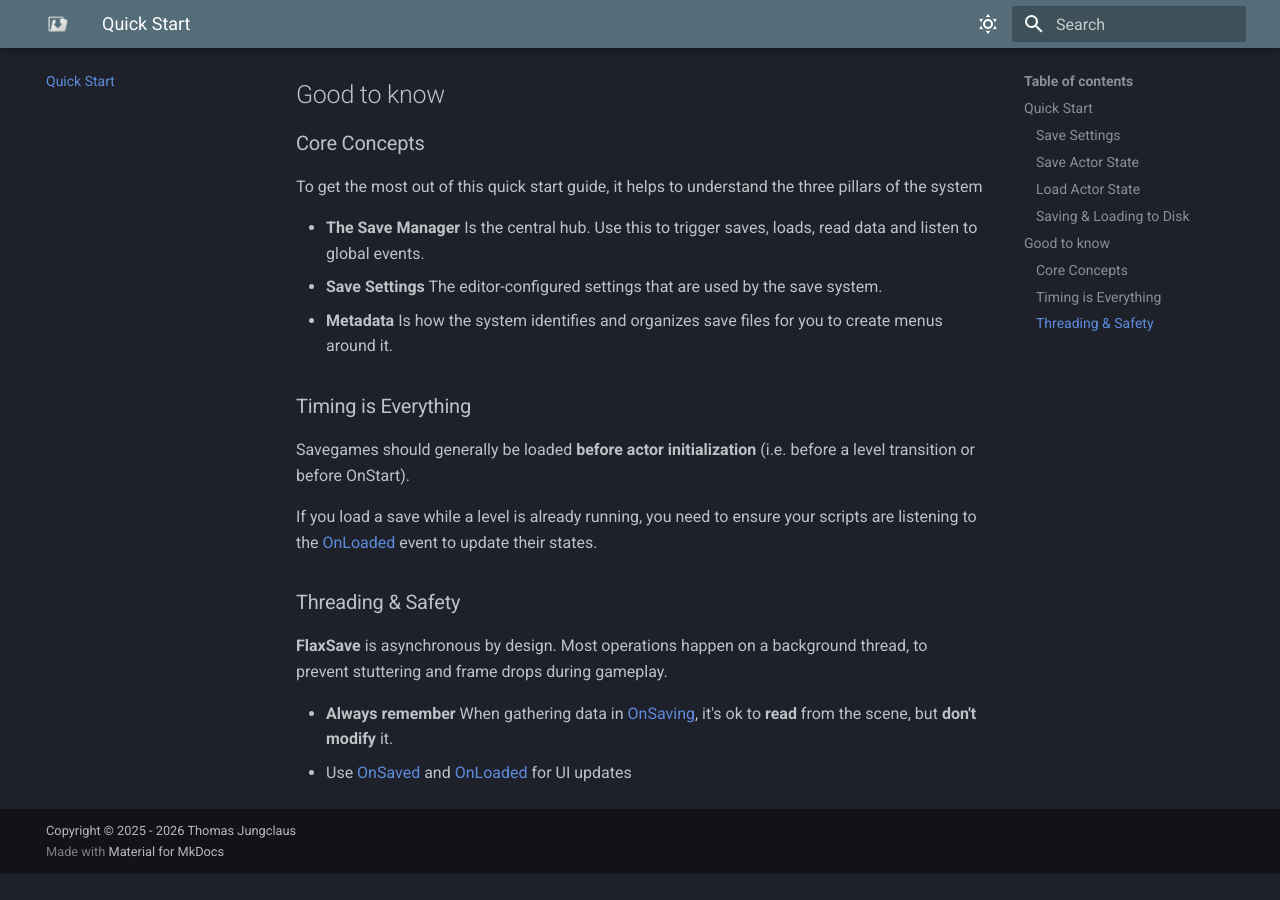
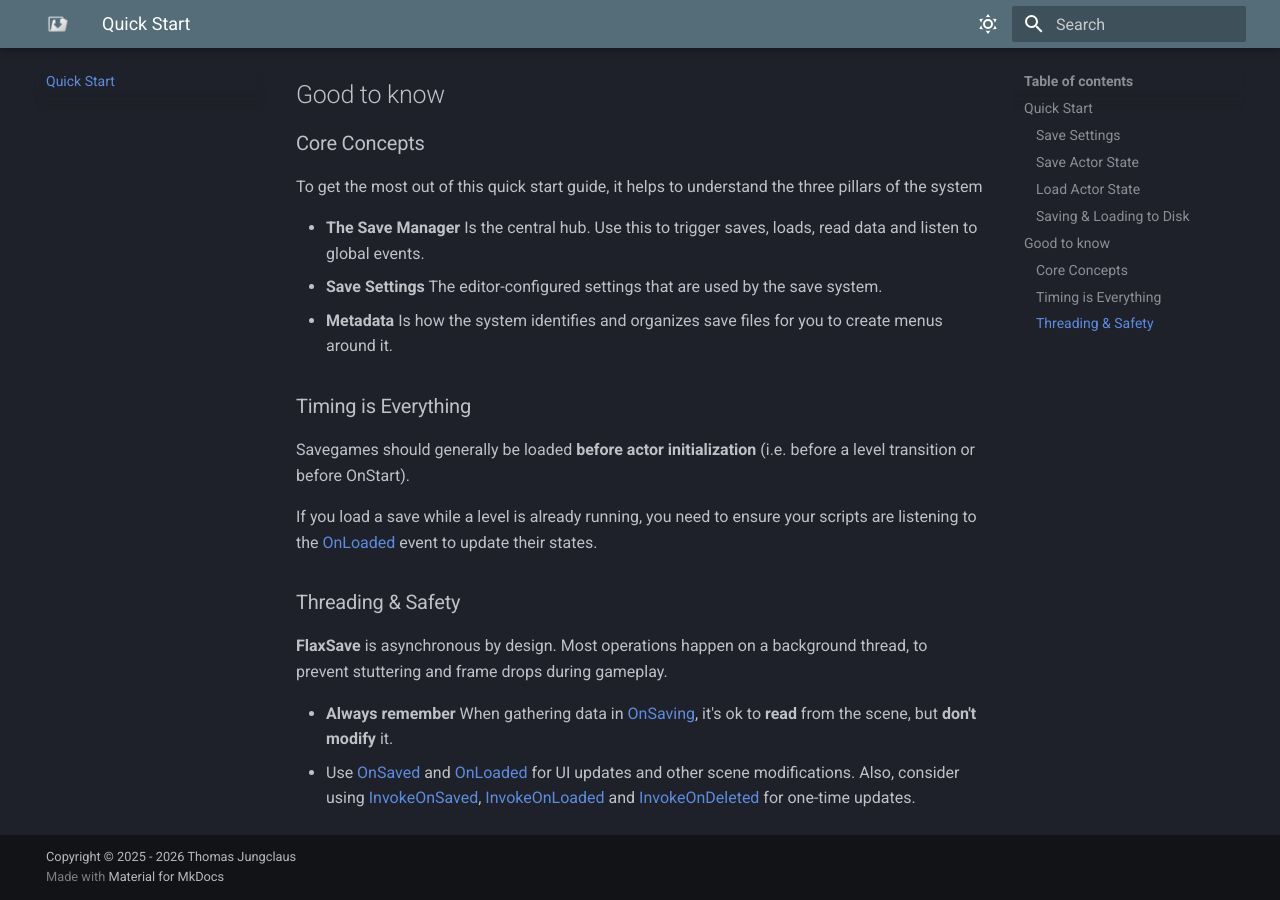
Before and after one commit to Myterian/FlaxSave, an MkDocs documentation site: the page built from docs/index.md, in a window 1280 px wide and 900 px high, scrolled down 4071 px. Built offline with MkDocs 1.6.1 and Material for MkDocs 9.7.7, drawn with Linux system fonts in a browser that asks for light colours; before the commit the page ends 4945 px from its top, so only the background shows below that.

Commit message:
Reflect the savemanager changes in the quickstart guide

```diff
--- a/docs/index.md
+++ b/docs/index.md
@@ -170,4 +170,4 @@ If you load a save while a level is already running, you need to ensure your scr
 **FlaxSave** is asynchronous by design. Most operations happen on a background thread, to prevent stuttering and frame drops during gameplay.
 
 - **Always remember** When gathering data in [OnSaving](Api/SaveManager.md#onsaving), it's ok to **read** from the scene, but **don't modify** it.
-- Use [OnSaved](Api/SaveManager.md#onsaved) and [OnLoaded](Api/SaveManager.md#onloaded) for UI updates
+- Use [OnSaved](Api/SaveManager.md#onsaved) and [OnLoaded](Api/SaveManager.md#onloaded) for UI updates and other scene modifications. Also, consider using [InvokeOnSaved](Api/SaveManager.md#invokeonsaved), [InvokeOnLoaded](Api/SaveManager.md#invokeonloaded) and [InvokeOnDeleted](Api/SaveManager.md#invokeondeleted) for one-time updates.
```
